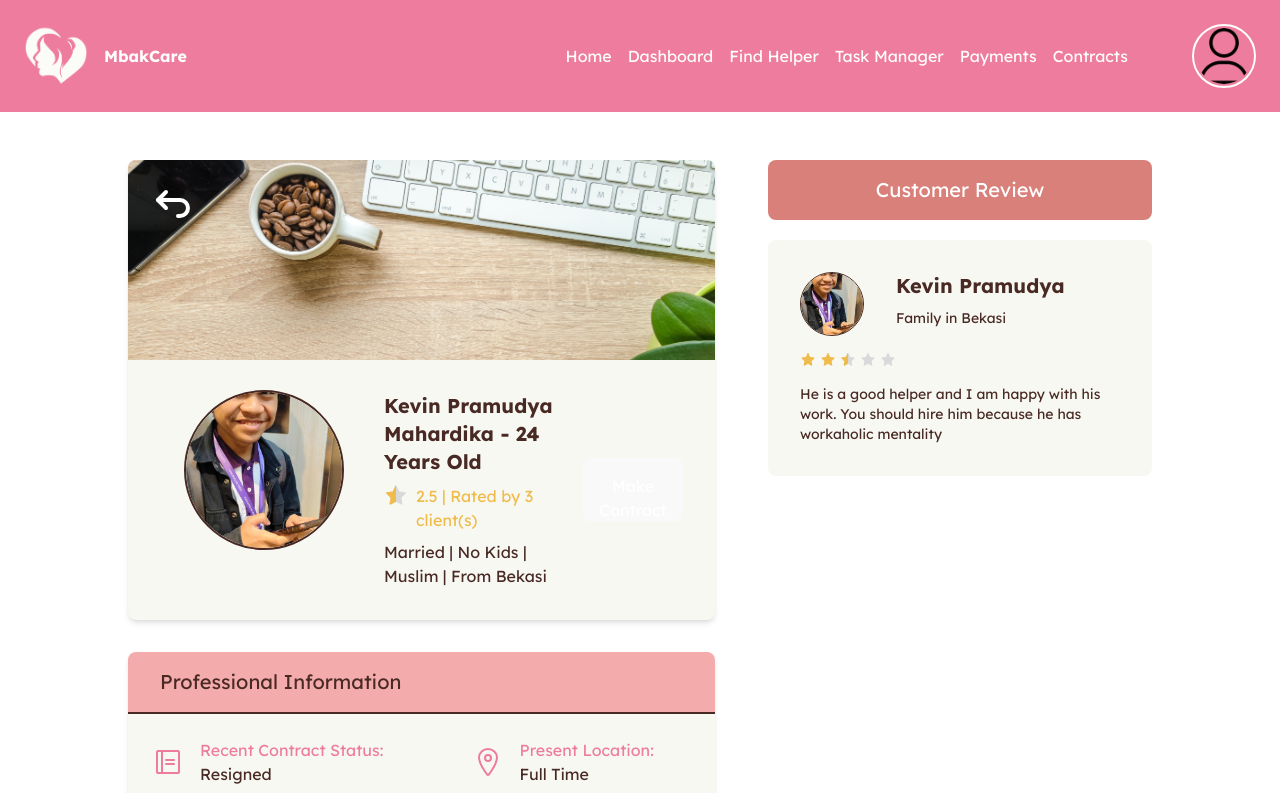
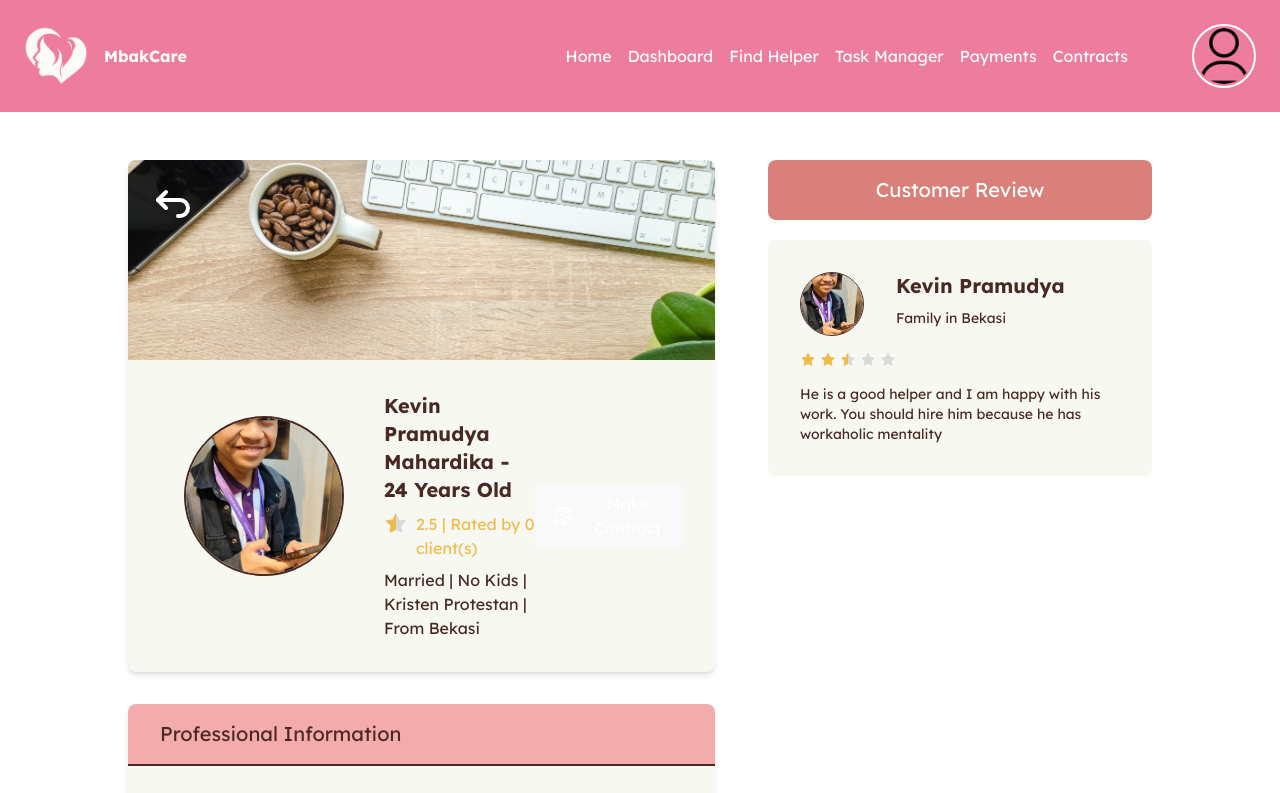
Before and after one commit to RaidToaster/MbakCare, a React (Vite) app: page /helper-profile in a window 1280 px wide. Shown: the top 793 px of the page. Built offline with nearby package versions, Linux system fonts and the light colour scheme; no server answers.

Commit message:
On Progress Helper Profile and New UI Component

```diff
--- a/src/pages/MainPage/HelperProfile.tsx
+++ b/src/pages/MainPage/HelperProfile.tsx
@@ -4,7 +4,7 @@ import {PiIdentificationCardLight, PiNotebook} from "react-icons/pi";
 import {IoLocationOutline} from "react-icons/io5";
 import {RiGraduationCapLine} from "react-icons/ri";
 import {LuCalendarCheck} from "react-icons/lu";
-import {TbArrowBackUp, TbBadge, TbMoneybag} from "react-icons/tb";
+import {TbArrowBackUp, TbBadge, TbContract, TbMoneybag} from "react-icons/tb";
 import MainFooter from "@/components/InfoBar/MainFooter.tsx";
 import SkillBox from "@/components/InfoComponent/SkillBox.tsx";
 import AchievementDesc from "@/components/InfoComponent/AchievementDesc.tsx";
@@ -55,11 +55,14 @@ function HelperProfile() {
                                             <AiFillStar size={24} fill="#EFBB4B" color="#EFBB4B"/>
                                         </div>
                                     </div>
-                                    <p className={"text-[#EFBB4B]"}>{defaultRate} | Rated by 3 client(s)</p>
+                                    <p className={"text-[#EFBB4B]"}>{defaultRate} | Rated by {0} client(s)</p>
                                 </div>
-                                <p>Married | No Kids | Muslim | From Bekasi</p>
+                                <p>Married | No Kids | Kristen Protestan | From Bekasi</p>
                             </div>
-                            <button className={"bg-[#EE7C9E] p-4 text-white rounded-md h-16"}>Make Contract</button>
+                            <button className={"bg-[#EE7C9E] p-4 text-white rounded-md h-16 flex items-center gap-4"}>
+                                <TbContract size={32} className={"text-white"}/>
+                                Make Contract
+                            </button>
                         </div>
                     </div>
 
```
